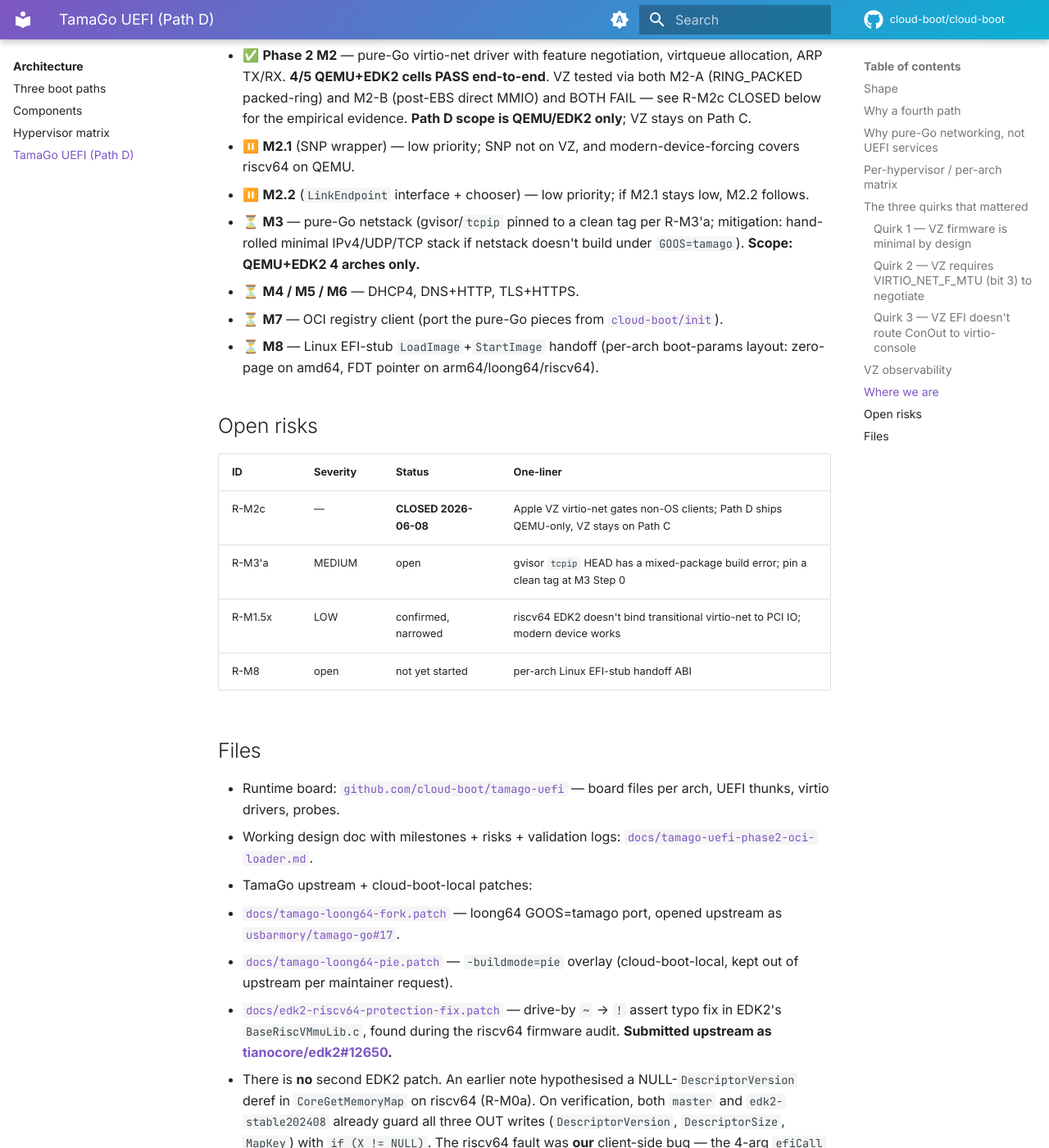
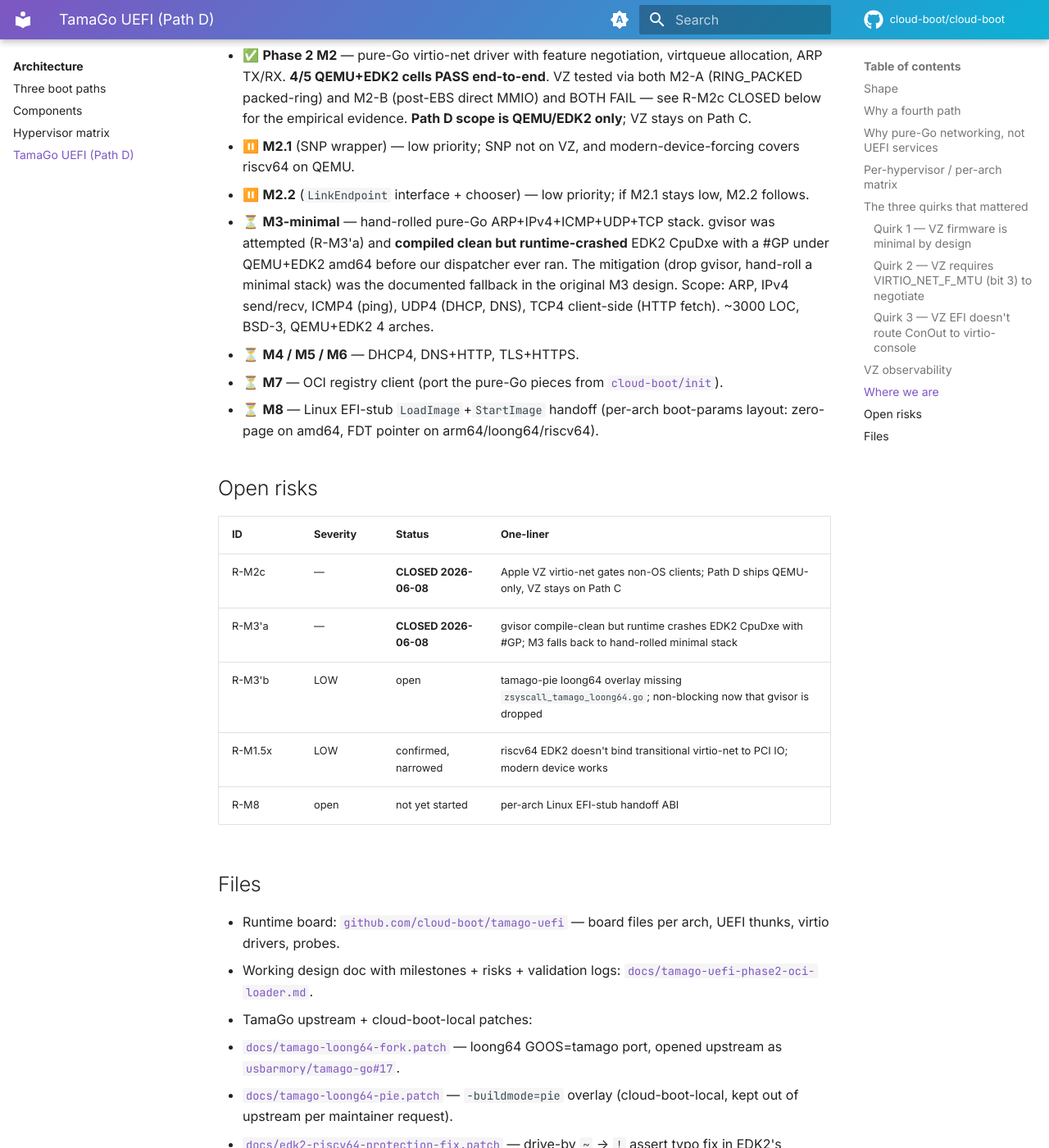
Before and after one commit to cloud-boot/docs, an MkDocs documentation site: the page built from docs/architecture/tamago-uefi.md, in a window 1280 px wide and 1400 px high, scrolled down 4784 px. Shown: the whole window at 82% size. Built offline with MkDocs 1.6.1 and Material for MkDocs 9.7.7, drawn with Linux system fonts in a browser that asks for light colours; the version menu is left out.

Commit message:
R-M3'a CLOSED: gvisor runtime-incompatible with TamaGo+UEFI
Compile-clean was a misleading signal. Live boot under QEMU+EDK2
amd64 #GPs in CpuDxe.dll at offset 0x1110C before our dispatcher
prints. The same QEMU command line boots the M2 binary (no gvisor)
cleanly through banner + goroutine sum + PCI walk + SNP enum.

Best interpretation: gvisor's scheduler/timer model works on
usbarmory bare-metal where TamaGo owns the entire CPU, but
desynchronizes EDK2's CpuDxe under our UEFI runtime where the
firmware still owns IDT, timer, and interrupt service. First
timer interrupt after gvisor init finds state CpuDxe can't
handle and faults.

Mitigation per the original M3 design doc: drop gvisor, write
a minimal pure-Go IPv4+UDP+TCP stack ourselves (~3000 LOC,
BSD-3, single rail). Path D scope unchanged (QEMU+EDK2 4 arches).

R-M3'b (NEW LOW): tamago-pie loong64 overlay missing
zsyscall_tamago_loong64.go — non-blocking now that gvisor is
dropped.

M3 gvisor work archived on branch `m3-gvisor-archive` for
reference; `main` rolls back the gvisor-specific code.

Co-Authored-By: Claude Opus 4.8 <noreply@anthropic.com>

```diff
--- a/docs/architecture/tamago-uefi.md
+++ b/docs/architecture/tamago-uefi.md
@@ -217,10 +217,14 @@ validation.
   modern-device-forcing covers riscv64 on QEMU.
 - ⏸️ **M2.2** (`LinkEndpoint` interface + chooser) — low priority;
   if M2.1 stays low, M2.2 follows.
-- ⏳ **M3** — pure-Go netstack (gvisor/`tcpip` pinned to a clean tag
-  per R-M3'a; mitigation: hand-rolled minimal IPv4/UDP/TCP stack if
-  netstack doesn't build under `GOOS=tamago`). **Scope: QEMU+EDK2
-  4 arches only.**
+- ⏳ **M3-minimal** — hand-rolled pure-Go ARP+IPv4+ICMP+UDP+TCP
+  stack. gvisor was attempted (R-M3'a) and **compiled clean but
+  runtime-crashed** EDK2 CpuDxe with a #GP under QEMU+EDK2 amd64
+  before our dispatcher ever ran. The mitigation (drop gvisor,
+  hand-roll a minimal stack) was the documented fallback in the
+  original M3 design. Scope: ARP, IPv4 send/recv, ICMP4 (ping),
+  UDP4 (DHCP, DNS), TCP4 client-side (HTTP fetch). ~3000 LOC,
+  BSD-3, QEMU+EDK2 4 arches.
 - ⏳ **M4 / M5 / M6** — DHCP4, DNS+HTTP, TLS+HTTPS.
 - ⏳ **M7** — OCI registry client (port the pure-Go pieces from
   [`cloud-boot/init`](https://github.com/cloud-boot/init)).
@@ -233,7 +237,8 @@ validation.
 | ID | Severity | Status | One-liner |
 |---|---|---|---|
 | R-M2c | — | **CLOSED 2026-06-08** | Apple VZ virtio-net gates non-OS clients; Path D ships QEMU-only, VZ stays on Path C |
-| R-M3'a | MEDIUM | open | gvisor `tcpip` HEAD has a mixed-package build error; pin a clean tag at M3 Step 0 |
+| R-M3'a | — | **CLOSED 2026-06-08** | gvisor compile-clean but runtime crashes EDK2 CpuDxe with #GP; M3 falls back to hand-rolled minimal stack |
+| R-M3'b | LOW | open | tamago-pie loong64 overlay missing `zsyscall_tamago_loong64.go`; non-blocking now that gvisor is dropped |
 | R-M1.5x | LOW | confirmed, narrowed | riscv64 EDK2 doesn't bind transitional virtio-net to PCI IO; modern device works |
 | R-M8 | open | not yet started | per-arch Linux EFI-stub handoff ABI |
 
```
Also changed, not shown: tamago-uefi-phase2-oci-loader.md (+108 -29 lines).
